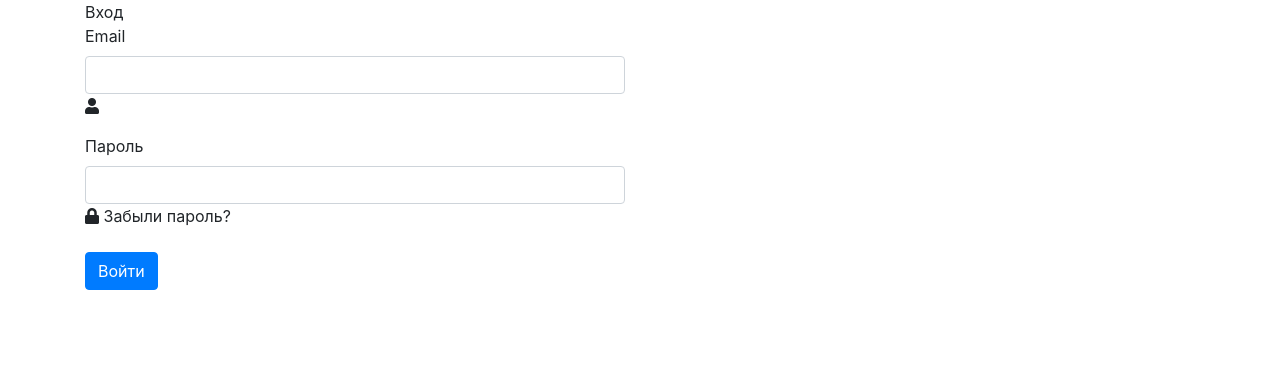
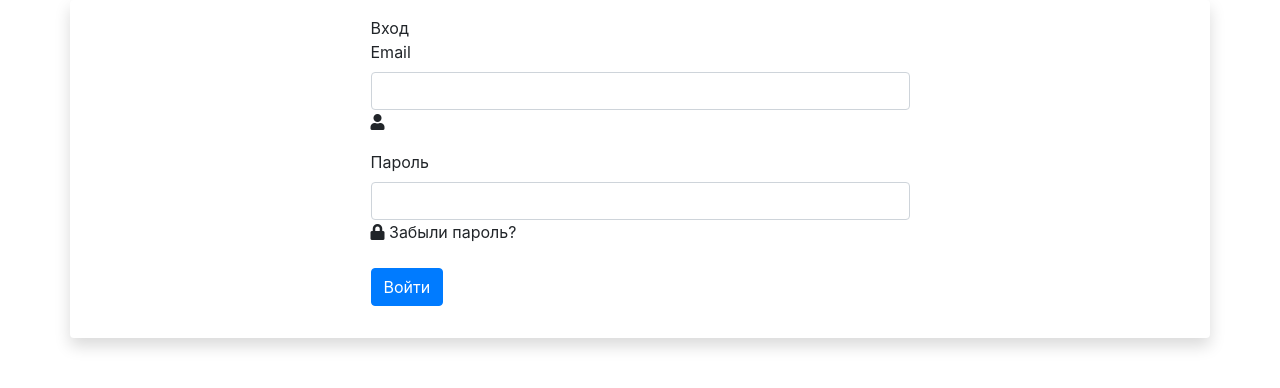
Before and after one commit to ConfickerVik/ARM, a Django app: page / in a window 1280 px wide. Shown: the part 64-452 px from the top of the page. Run offline with Django 3.2, Linux system fonts and the light colour scheme; some libraries are stand-ins or nearby versions.

Commit message:
change index.html

```diff
--- a/KRPS/templates/auth/index.html
+++ b/KRPS/templates/auth/index.html
@@ -9,15 +9,15 @@
 	<h1 class="display-4">Страница авторизации</h1> -->
 
 
-    <div class="container">
-            <div class="row">
+    <div class="container shadow p-3 mb-5 bg-white rounded">
+            <div class="row  justify-content-center align-items-center" style="height=80vh">
                 <div class="col-md-offset-3 col-md-6">
-                    <form class="form-horizontal">
+                    <form action="" method="POST" class="form-horizontal">
                         <span class="heading">Вход</span>
                         <div class="form-group">
                             <label for="exampleInputEmail1">Email</label>
                             <input type="email" class="form-control" id="inputEmail">
-                            <i class="fa fa-user"></i>
+                            <i class="fas fa-user"></i>
                         </div>
                         <div class="form-group help">
                             <label for="exampleInputPassword1">Пароль</label>
```
